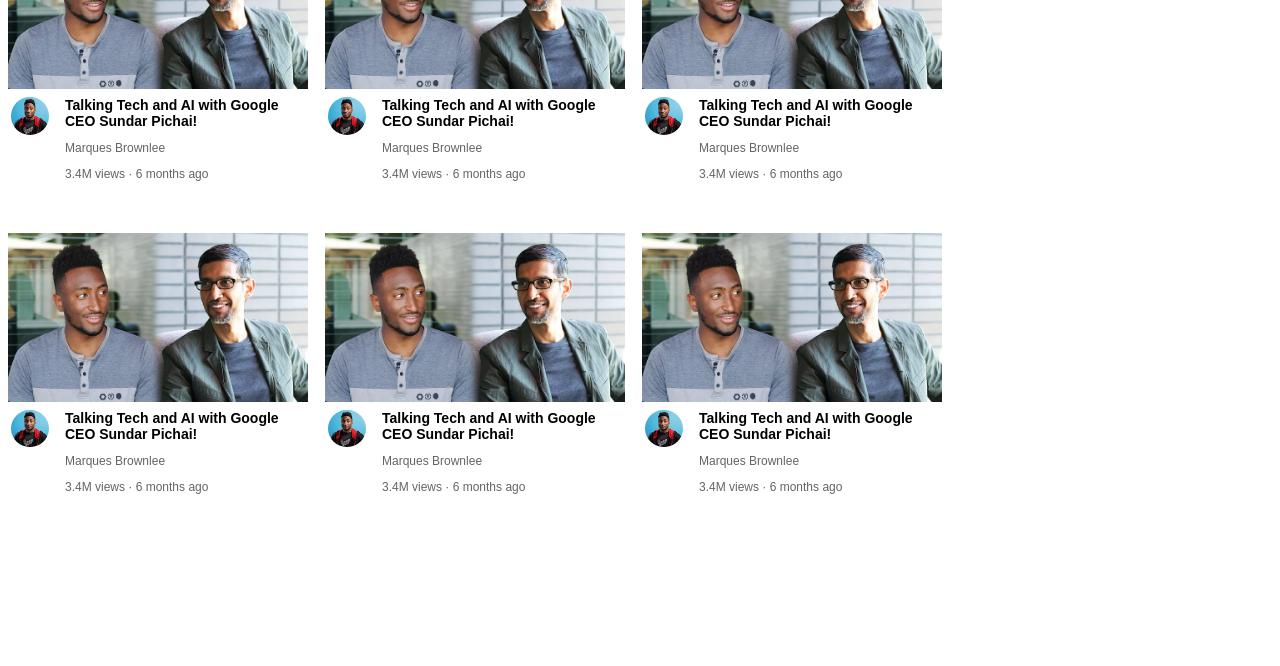
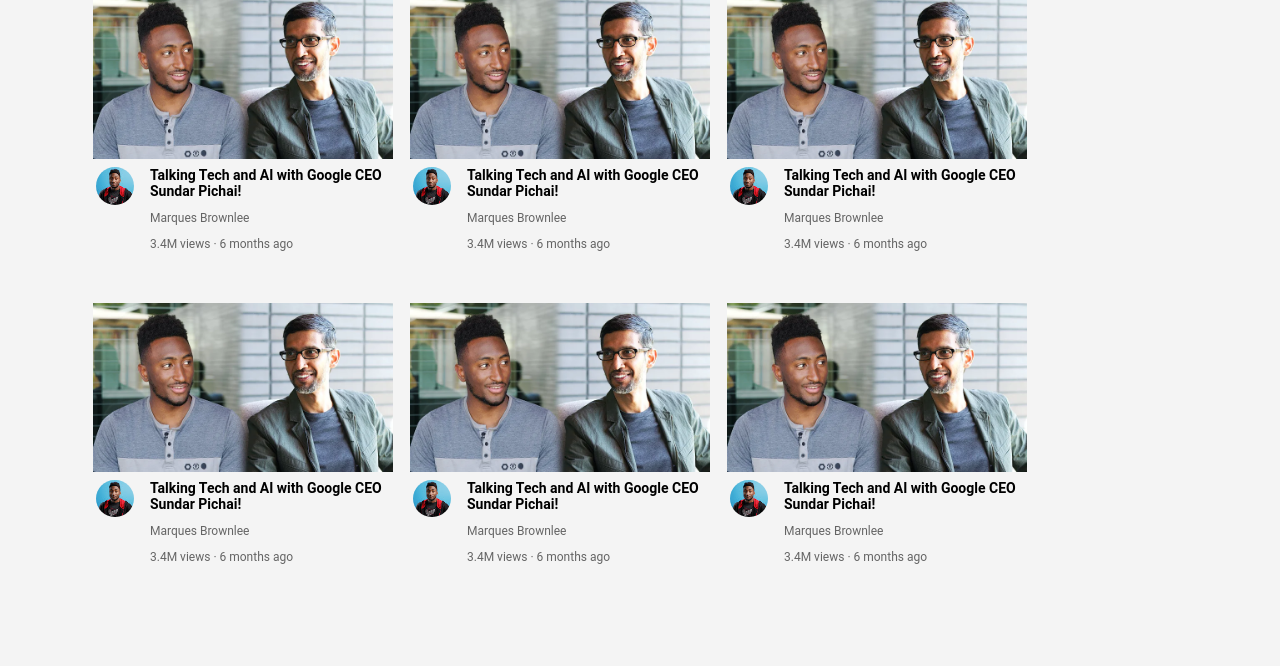
Before and after one commit to sameerbasha17/HTML-and-CSS, a plain HTML site: page project-1/youtube-clone.html in a window 1280 px wide. Shown: the part 134-800 px from the top of the page. Drawn offline with Linux system fonts and the light colour scheme.

Commit message:
General css file

```diff
--- a/project-1/styles/general.css
+++ b/project-1/styles/general.css
@@ -1,3 +1,9 @@
+body{
+  padding-top: 70px;
+  padding-left : 85px;
+  font-family : Roboto,Arial;
+  background-color: rgb(244, 244, 244);
+}
 p{
-  font-family : Arial;
+  font-family : Roboto,Arial;
 }
```
